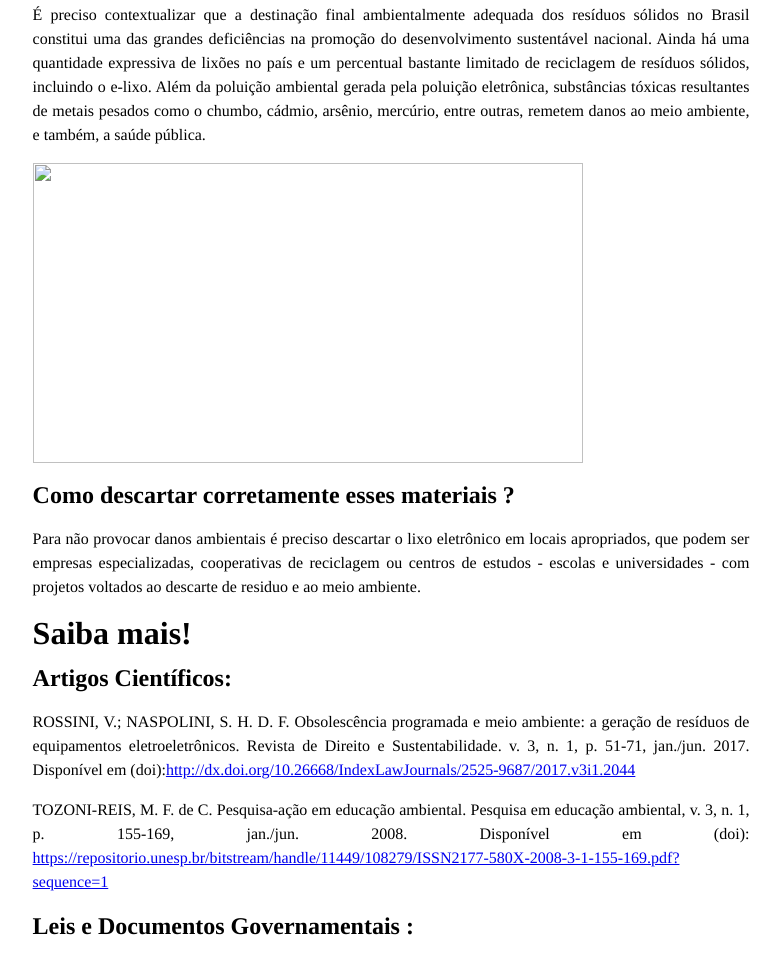
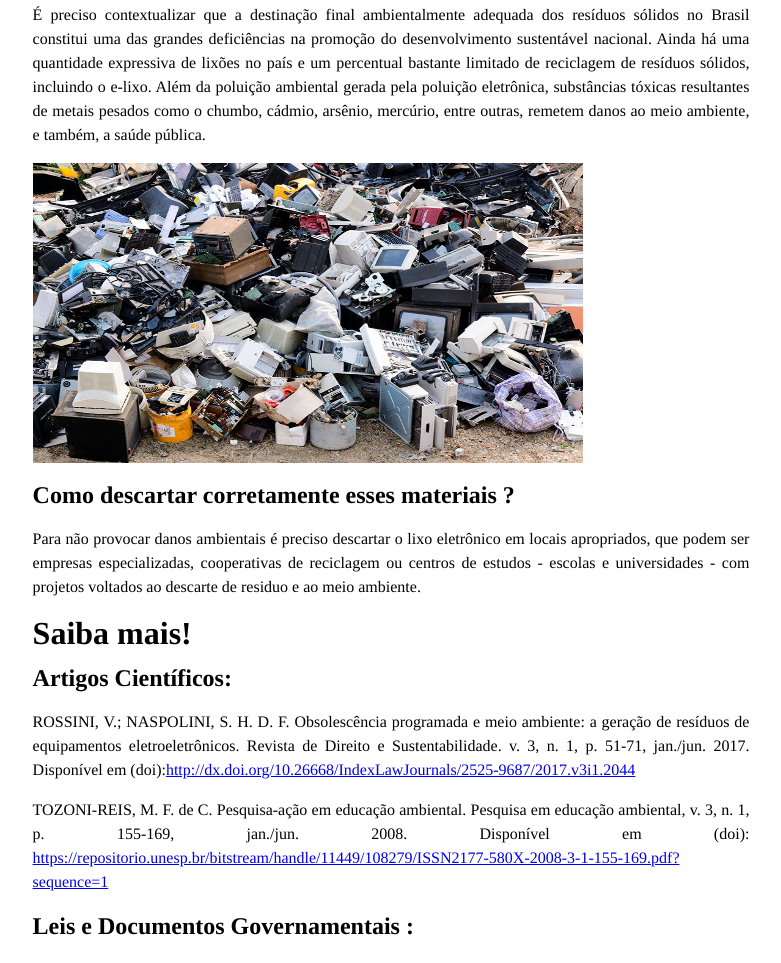
Before and after one commit to 13022000/trabalho-de-conclus-o-de-curso, a plain HTML site: page home.html in a window 1280 px wide. Shown: the part 778-1741 px from the top of the page, without its empty margins (249-1030 px from the left). Drawn offline with Linux system fonts and the light colour scheme.

Commit message:
Update home.html

```diff
--- a/home.html
+++ b/home.html
@@ -60,7 +60,7 @@ sólidos no Brasil constitui uma das grandes deficiências na promoção do dese
 sustentável nacional. Ainda há uma quantidade expressiva de lixões no país e um percentual
 bastante limitado de reciclagem de resíduos sólidos, incluindo o e-lixo.
                Além da poluição ambiental gerada pela poluição eletrônica, substâncias tóxicas resultantes de metais pesados como o chumbo, cádmio, arsênio, mercúrio, entre outras, remetem danos ao meio ambiente, e  também, a saúde pública.</p>
-              <img src="imagens/lixo.jpg" width="550" height="300">
+              <img src="imagens/imagens/lixo.jpg" width="550" height="300">
 
               <h2> Como descartar corretamente esses materiais ? </h2>
               <p> Para não provocar danos ambientais é preciso descartar o lixo eletrônico em locais apropriados, que podem ser empresas especializadas, cooperativas de reciclagem ou centros de estudos - escolas e universidades - com projetos voltados ao descarte de residuo e ao meio ambiente.</p>
```
